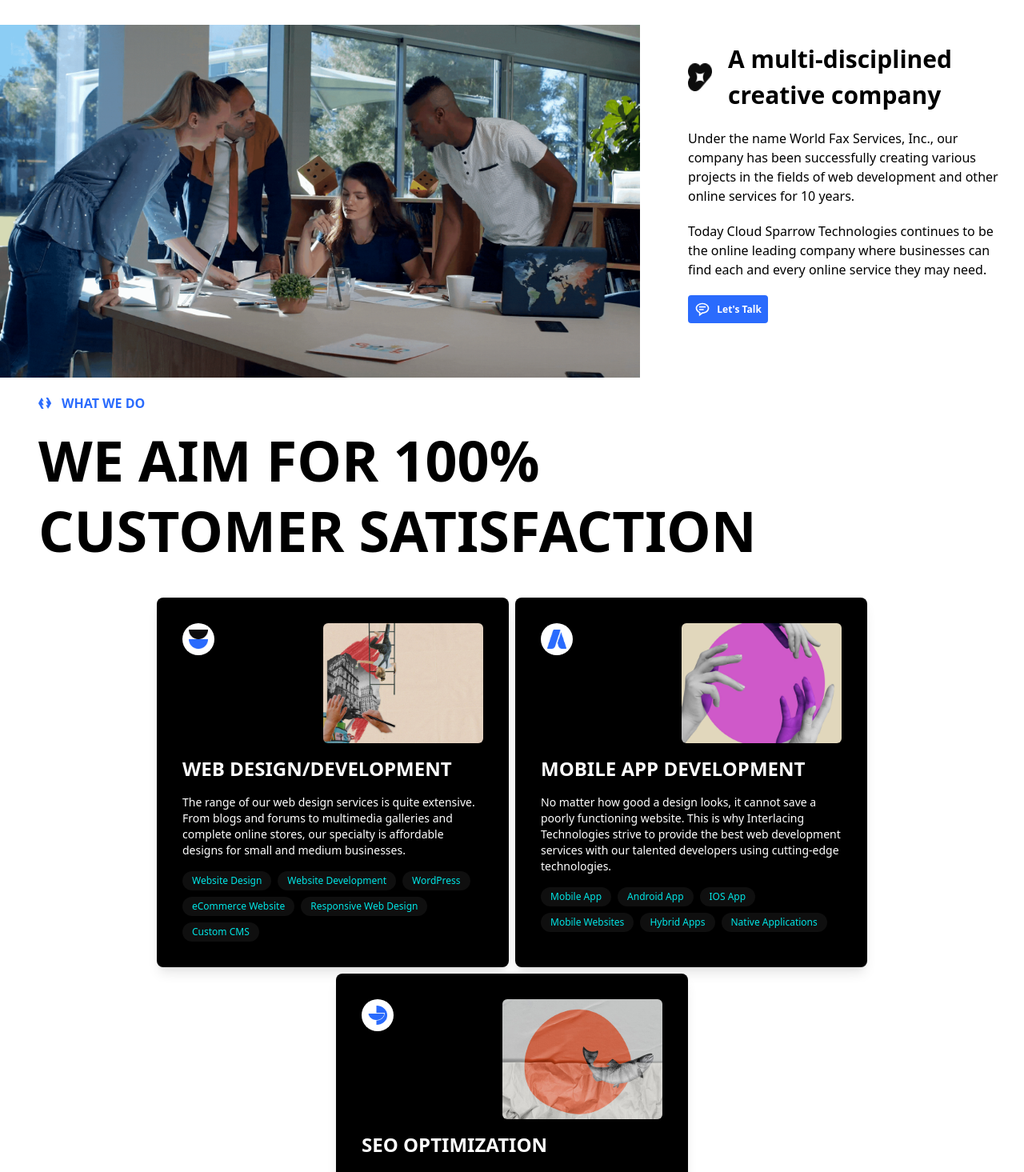
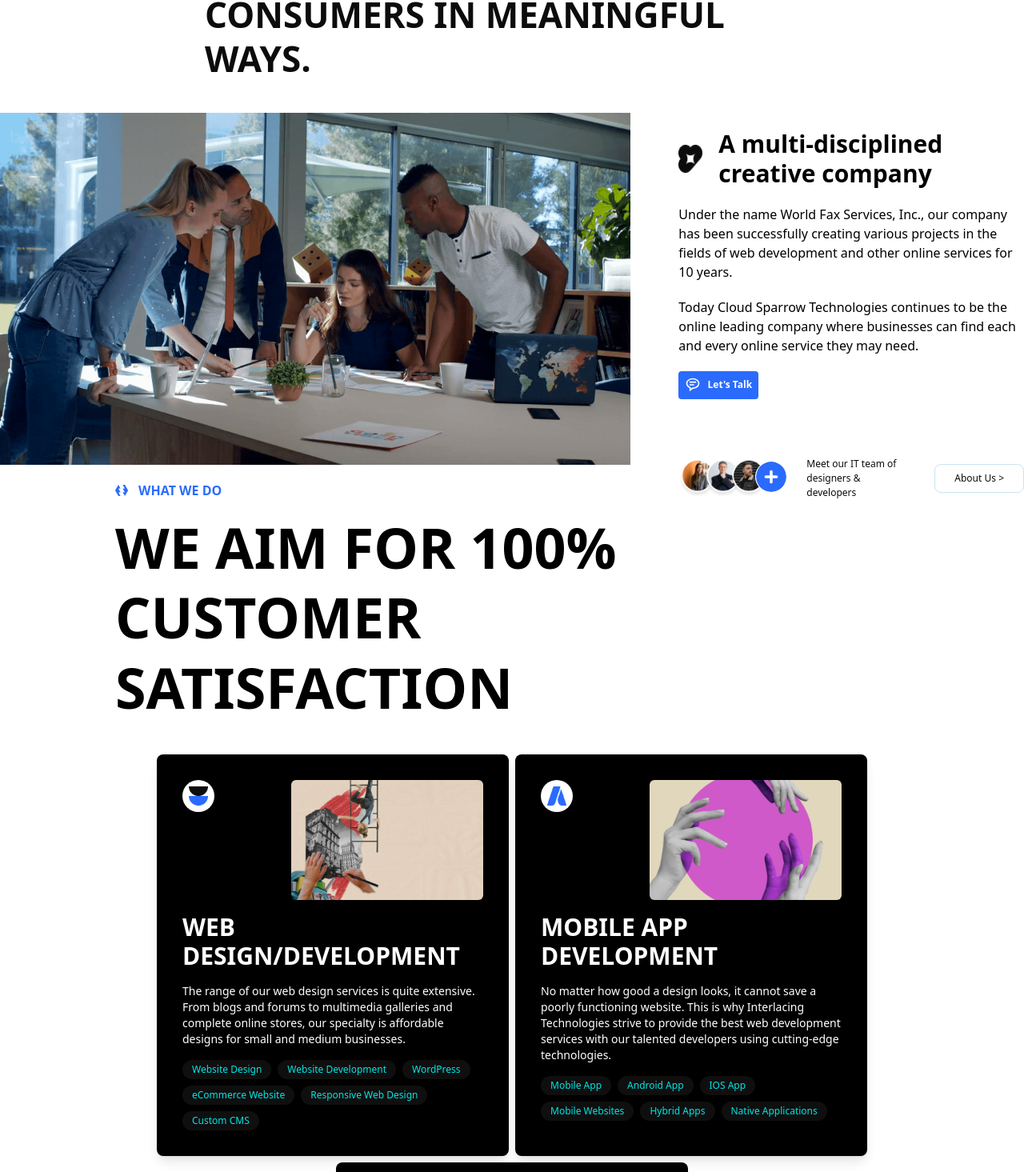
Before and after one commit to sachinchauhan4141/CloudSparrow, a React (Vite) app: page / in a window 1280 px wide. Shown: the part 2208-3673 px from the top of the page at 80% size. Built offline with nearby package versions, Linux system fonts and the light colour scheme.

Commit message:
more design improvements

```diff
--- a/src/components/Home/SecondPage.jsx
+++ b/src/components/Home/BannerFooter.jsx
@@ -1,7 +1,7 @@
 import React from "react";
 import { FaCirclePlus } from "react-icons/fa6";
 
-const SecondPage = () => {
+const BannerFooter = () => {
   return (
     <div className="flex flex-col w-full h-full border bg-[#0C0C0C] p-4 md:p-8">
       {/* Header Section */}
@@ -53,4 +53,4 @@
   );
 };
 
-export default SecondPage;
+export default BannerFooter;
--- a/src/components/Home/FourthPage.jsx
+++ b/src/components/Home/FourthPage.jsx
@@ -1,117 +1,24 @@
-// import React from "react";
-
-// const FourthPage = () => {
-//   return (
-//     <div className="">
-//       <div className="flex h-[20px] w-full mt-[20px] items-center ml-12">
-//         <img src="/cloudsparrow-all-img/FourthPage.png" alt="No" />
-//         <p className="ml-3 font-[Fivo Sans Modern] text-[#2A6BFD] font-bold text-[16px]">
-//           WHAT WE DO
-//         </p>
-//       </div>
-//       <div className="ml-12">
-//         <p className="font-[Fivo Sans Modern] text-[70px] font-bold ">
-//           WE AIM FOR 100%{" "}
-//         </p>
-//         <p className="font-[Fivo Sans Modern] text-[70px] font-bold ">
-//           CUSTOMER SATISFACTION{" "}
-//         </p>
-//       </div>
-//       <div className="flex justify-center gap-8 mt-[40px] m-12">
-//         <Card
-//           logo={"/cloudsparrow-all-img/Card1Logo.png"}
-//           img={"/cloudsparrow-all-img/Card1Image.png"}
-//           title={"Web Design/Development"}
-//           description={
-//             "The range of our web design services is quite extensive. From blogs and forums to multimedia galleries and complete online stores, our specialty is affordable designs for small and medium businesses."
-//           }
-//           tags={[
-//             "Website Design",
-//             "Website Development",
-//             "WordPress",
-//             "eCommerce Website",
-//             "Responsive Web Design",
-//             "Custom CMS",
-//           ]}
-//         />
-//         <Card
-//           logo={"/cloudsparrow-all-img/Card2Logo.png"}
-//           img={"/cloudsparrow-all-img/Card2Image.png"}
-//           title={"Mobile AppDevelopment"}
-//           description={
-//             "No matter how good a design looks, it cannot save a poorly functioning website. This is why Interlacing Technologies strive to provide the best web development services with our talented developers using cutting-edge technologies."
-//           }
-//           tags={["Mobile App", "Android App", "IOS App", "Mobile Websites", "Hybrid Apps", "Native Applications"]}
-//         />
-//         <Card
-//           logo={"/cloudsparrow-all-img/Card3Logo.png"}
-//           img={"/cloudsparrow-all-img/Card3Image.png"}
-//           title={"SEO Optimization"}
-//           description={
-//             "The final step of utilizing a website is enabling it to get as many visitors as possible. Our SEO services ensure a top spot for your website in search engines results thus maximizing the traffic."
-//           }
-//           tags={["SEO Content Strategy", "SEO Writing", "Website SEO", "Reports", "Keyword Research", "On-Page Optimization", "Copywriting"]}
-//         />
-//       </div>
-//     </div>
-//   );
-// };
-
-// const Card = ({ logo, img, title, description, tags }) => {
-//   return (
-//     <div className="flex flex-col  bg-black w-[500px] h-[500px] text-white p-8 rounded-lg shadow-lg ">
-//       <div className="flex flex-row justify-between w-full">
-//         <div className="flex justify-center items-center w-10 h-10 rounded-full bg-white mb-6 ml-[16px]">
-//           <img src={logo} alt="Logo" className="w-6 h-6" />
-//         </div>
-//         <div className="flex justify-center mb-6">
-//           <img
-//             src={img}
-//             alt="N/A"
-//             className="rounded-md object-cover max-w-full h-[150px] w-[200px]"
-//           />
-//         </div>
-//       </div>
-
-//       <h2 className="text-2xl font-bold uppercase mb-4 ml-[16px]">{title}</h2>
-
-//       <p className="text-sm mb-6 ml-[16px]">{description}</p>
-
-//       <div className="flex flex-wrap gap-2  ">
-//         {tags.map((tag) => (
-//           <span className="bg-[#0f0f0f] text-[#00e6e6] px-4 py-2 rounded-full text-xs">
-//             {tag}
-//           </span>
-//         ))}
-//       </div>
-//     </div>
-//   );
-// };
-
-// export default FourthPage;
-
 import React from "react";
 
 const FourthPage = () => {
   return (
-    <div className="px-4 md:px-12">
+    <div className="px-12">
       {/* Section Header */}
-      <div className="flex items-center mt-[20px]">
-        <img src="/cloudsparrow-all-img/FourthPage.png" alt="No" className="w-[20px] md:w-auto" />
+      <div className="flex items-center mt-[20px] ml-24">
+        <img
+          src="/cloudsparrow-all-img/FourthPage.png"
+          alt="No"
+          className="w-[20px] md:w-auto"
+        />
         <p className="ml-3 font-[Fivo Sans Modern] text-[#2A6BFD] font-bold text-[14px] md:text-[16px]">
           WHAT WE DO
         </p>
       </div>
 
       {/* Title */}
-      <div className="mt-4">
-        <p className="font-[Fivo Sans Modern] text-[40px] md:text-[70px] font-bold leading-tight">
-          WE AIM FOR 100%
-        </p>
-        <p className="font-[Fivo Sans Modern] text-[40px] md:text-[70px] font-bold leading-tight">
-          CUSTOMER SATISFACTION
-        </p>
-      </div>
+      <p className="mt-4 ml-24 font-[Fivo Sans Modern] max-w-[70%] text-[70px] font-bold leading-tight">
+        WE AIM FOR 100% CUSTOMER SATISFACTION
+      </p>
 
       {/* Card Section */}
       <div className="flex flex-wrap justify-center gap-2 mt-[40px]">
@@ -138,7 +45,14 @@
           description={
             "No matter how good a design looks, it cannot save a poorly functioning website. This is why Interlacing Technologies strive to provide the best web development services with our talented developers using cutting-edge technologies."
           }
-          tags={["Mobile App", "Android App", "IOS App", "Mobile Websites", "Hybrid Apps", "Native Applications"]}
+          tags={[
+            "Mobile App",
+            "Android App",
+            "IOS App",
+            "Mobile Websites",
+            "Hybrid Apps",
+            "Native Applications",
+          ]}
         />
         <Card
           logo={"/cloudsparrow-all-img/Card3Logo.png"}
@@ -147,7 +61,15 @@
           description={
             "The final step of utilizing a website is enabling it to get as many visitors as possible. Our SEO services ensure a top spot for your website in search engines results thus maximizing the traffic."
           }
-          tags={["SEO Content Strategy", "SEO Writing", "Website SEO", "Reports", "Keyword Research", "On-Page Optimization", "Copywriting"]}
+          tags={[
+            "SEO Content Strategy",
+            "SEO Writing",
+            "Website SEO",
+            "Reports",
+            "Keyword Research",
+            "On-Page Optimization",
+            "Copywriting",
+          ]}
         />
       </div>
     </div>
@@ -156,7 +78,7 @@
 
 const Card = ({ logo, img, title, description, tags }) => {
   return (
-    <div className="flex flex-col bg-black w-full md:w-[440px] h-auto p-6 md:p-8 rounded-lg shadow-lg text-white">
+    <div className="flex flex-col bg-black w-[440px] h-auto p-8 rounded-lg shadow-lg text-white">
       {/* Card Header */}
       <div className="flex justify-between items-start">
         <div className="flex justify-center items-center w-10 h-10 rounded-full bg-white">
@@ -165,18 +87,21 @@
         <img
           src={img}
           alt="N/A"
-          className="rounded-md object-cover w-[120px] md:w-[200px] h-[120px] md:h-[150px]"
+          className="rounded-md object-cover w-[240px] h-[150px]"
         />
       </div>
 
       {/* Card Content */}
-      <h2 className="text-lg md:text-2xl font-bold uppercase mt-4">{title}</h2>
-      <p className="text-xs md:text-sm mt-4">{description}</p>
+      <h2 className="text-3xl font-bold uppercase mt-4">{title}</h2>
+      <p className="text-sm mt-4">{description}</p>
 
       {/* Tags */}
       <div className="flex flex-wrap gap-2 mt-4">
         {tags.map((tag, index) => (
-          <span key={index} className="bg-[#0f0f0f] text-[#00e6e6] px-3 py-1 rounded-full text-xs">
+          <span
+            key={index}
+            className="bg-[#0f0f0f] text-[#00e6e6] px-3 py-1 rounded-full text-xs"
+          >
             {tag}
           </span>
         ))}
--- a/src/components/Home/HomePage.jsx
+++ b/src/components/Home/HomePage.jsx
@@ -1,5 +1,5 @@
 import React from "react";
-import SecondPage from "./SecondPage";
+import BannerFooter from "./BannerFooter";
 import ThirdPage from "./ThirdPage";
 import FourthPage from "./FourthPage";
 import FifthPage from "./FifthPage";
@@ -15,7 +15,7 @@
   return (
     <div>
       <Banner />
-      <SecondPage />
+      <BannerFooter />
       <ThirdPage />
       <FourthPage />
       <FifthPage />
--- a/src/components/Home/ThirdPage.jsx
+++ b/src/components/Home/ThirdPage.jsx
@@ -1,107 +1,88 @@
-// import React from "react";
-// import { BiMessageRoundedDetail } from "react-icons/bi";
-
-// const ThirdPage = () => {
-//   return (
-//     <div className="flex flex-col w-full h-full ">
-//       <div>
-//         <p className="font-[Fivo Sans Modern] font-bold w-[950px] text-[44px] text-[#000000] mt-[50px] mx-auto">
-//           WE REIMAGINE DIGITAL NARRATIVES, EMPOWERING BRANDS TO CONNECT <br/> WITH
-//           CONSUMERS IN MEANINGFUL WAYS.
-//         </p>
-//       </div>
-//       <div className="flex h-[450px] w-full mt-[40px] ">
-//         <div className="flex h-[450px] p-2">
-//           <img className="w-[800px]" src="/cloudsparrow-all-img/ThirdPage.png" alt="" srcset="" />
-//         </div>
-//         <div className="flex flex-col w-[400px] h-[400px] ml-[60px] ">
-//           <div className="flex p-2">
-//             <img
-//               className="h-[35px] w-[30px] pt-2"
-//               src="/cloudsparrow-all-img/ThirdPage2.png"
-//               alt=""
-//             />
-//             <p className="font-[Fivo Sans Modern] text-[30px] font-extrabold pl-[20px] w-[300px]">
-//               A multi-disciplined creative company
-//             </p>
-//           </div>
-//           <div className="mt-[20px]">
-//           <p className="font-[Public Sans] text-[16px]">
-//             Under the name World Fax Services, Inc., our company has been
-//             successfully creating various projects in the fields of web
-//             development and other online services for 10 years.
-//           </p>
-//           <p className="font-[Public Sans] text-[16px] mt-[20px]">
-//             Today Cloud Sparrow Technologies continue to be the online leading
-//             company where businesses can find each and every online service they
-//             may need.
-//           </p>
-
-//           <button className="flex h-[35px] w-[100px] items-center justify-evenly  font-[Fivo Sans Modern] text-[12px] text-white bg-[#2A6BFD] font-semibold rounded-[4px] mt-[20px]">
-//           <BiMessageRoundedDetail className="text-xl"/>Let's Talk
-//          </button>
-//           </div>
-//         </div>
-//       </div>
-//     </div>
-//   );
-// };
-
-// export default ThirdPage;
 import React from "react";
 import { BiMessageRoundedDetail } from "react-icons/bi";
+import { FaCirclePlus } from "react-icons/fa6";
 
 const ThirdPage = () => {
   return (
-    <div className="flex flex-col w-full h-full px-4 md:px-0">
+    <div className="flex flex-col items-center justify-center w-full h-full">
       {/* Title Section */}
-      <div className="w-full text-center md:text-left">
-        <p className="font-[Fivo Sans Modern] font-bold text-[28px] md:text-[44px] text-[#000000] mt-[50px] mx-auto max-w-[90%] md:max-w-[950px] leading-tight">
-          WE REIMAGINE DIGITAL NARRATIVES, EMPOWERING BRANDS TO CONNECT
-          <br className="hidden md:block" /> WITH CONSUMERS IN MEANINGFUL WAYS.
+      <div className="w-[60%] text-left">
+        <p className="font-[Fivo Sans Modern] font-bold text-[44px] text-[#0C0C0C] mt-[50px] max-w-[950px] leading-tight">
+          WE REIMAGINE DIGITAL NARRATIVES, EMPOWERING BRANDS TO CONNECT WITH
+          CONSUMERS IN MEANINGFUL WAYS.
         </p>
       </div>
 
       {/* Content Section */}
-      <div className="flex flex-col md:flex-row items-center w-full mt-[40px]">
+      <div className="flex flex-row items-center w-full mt-[40px]">
         {/* Image Section */}
-        <div className="w-full md:w-[800px]">
+        <div className="w-[840px] h-[440px]">
           <img
-            className="w-full md:w-[800px]"
+            className="size-full"
             src="/cloudsparrow-all-img/ThirdPage.png"
             alt=""
           />
         </div>
 
         {/* Text Section */}
-        <div className="flex flex-col w-full md:w-[400px] h-auto md:h-[400px] md:ml-[60px] mt-8 md:mt-0 px-4 md:px-0 text-center md:text-left">
-          <div className="flex items-center justify-center md:justify-start">
+        <div className="flex flex-col w-[460px] h-[400px] ml-[60px] text-left">
+          <div className="flex items-center justify-start">
             <img
-              className="h-[30px] md:h-[35px] w-[25px] md:w-[30px]"
+              className="h-[35px] w-[30px]"
               src="/cloudsparrow-all-img/ThirdPage2.png"
               alt=""
             />
-            <p className="font-[Fivo Sans Modern] text-[22px] md:text-[30px] font-extrabold pl-[10px] md:pl-[20px] w-auto md:w-[300px]">
+            <p className="font-[Fivo Sans Modern] text-[30px] font-bold pl-[20px] max-w-96 leading-tight">
               A multi-disciplined creative company
             </p>
           </div>
 
-          <div className="mt-[20px]">
-            <p className="font-[Public Sans] text-[14px] md:text-[16px]">
+          <div className="font-[Public Sans] mt-[20px]">
+            <p className="text-[16px]">
               Under the name World Fax Services, Inc., our company has been
               successfully creating various projects in the fields of web
               development and other online services for 10 years.
             </p>
-            <p className="font-[Public Sans] text-[14px] md:text-[16px] mt-[20px]">
-              Today Cloud Sparrow Technologies continues to be the online leading
-              company where businesses can find each and every online service they
-              may need.
+            <p className="text-[14px] md:text-[16px] mt-[20px]">
+              Today Cloud Sparrow Technologies continues to be the online
+              leading company where businesses can find each and every online
+              service they may need.
             </p>
 
             <button className="flex items-center justify-center md:justify-evenly h-[35px] w-[130px] md:w-[100px] font-[Fivo Sans Modern] text-[12px] text-white bg-[#2A6BFD] font-semibold rounded-[4px] mt-[20px] mx-auto md:mx-0">
               <BiMessageRoundedDetail className="text-lg md:text-xl" />
               Let's Talk
             </button>
+          </div>
+          <div className="font-[Public Sans] flex items-center justify-between mt-18">
+            <div className="flex justify-center items-center gap-4">
+              <div className="flex items-center overflow-hidden w-36">
+                <img
+                  className="absolute size-12"
+                  src="/cloudsparrow-all-img/Ellipse 3.png"
+                  alt=""
+                />
+                <img
+                  className="absolute mx-8 size-12"
+                  src="/cloudsparrow-all-img/Ellipse 4.png"
+                  alt=""
+                />
+                <img
+                  className="absolute mx-16 size-12"
+                  src="/cloudsparrow-all-img/Ellipse 5.png"
+                  alt=""
+                />
+                <FaCirclePlus className="absolute mx-24 mb-1 rounded-full border border-white size-10 text-[#2A6BFD] bg-white" />
+              </div>
+              <div className="text-[12px] max-w-32 font-medium text-[#0C0C0C]">
+                <p>Meet our IT team of designers & developers</p>
+              </div>
+            </div>
+            <div>
+              <button className="text-[12px] px-6 py-2 border border-[#0374BB33] rounded-lg text-[#0C0C0C]">
+                {"About Us >"}
+              </button>
+            </div>
           </div>
         </div>
       </div>
```
